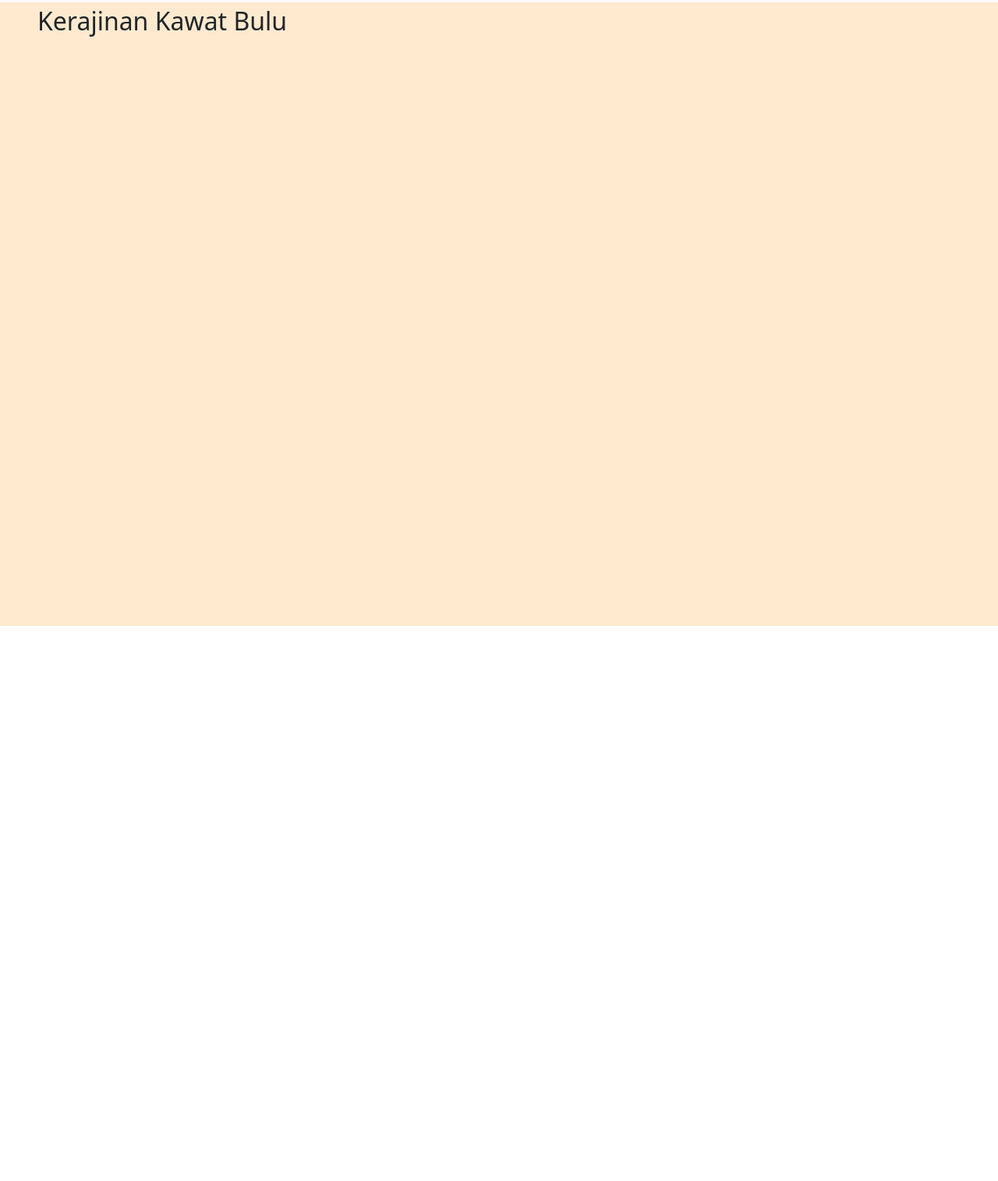
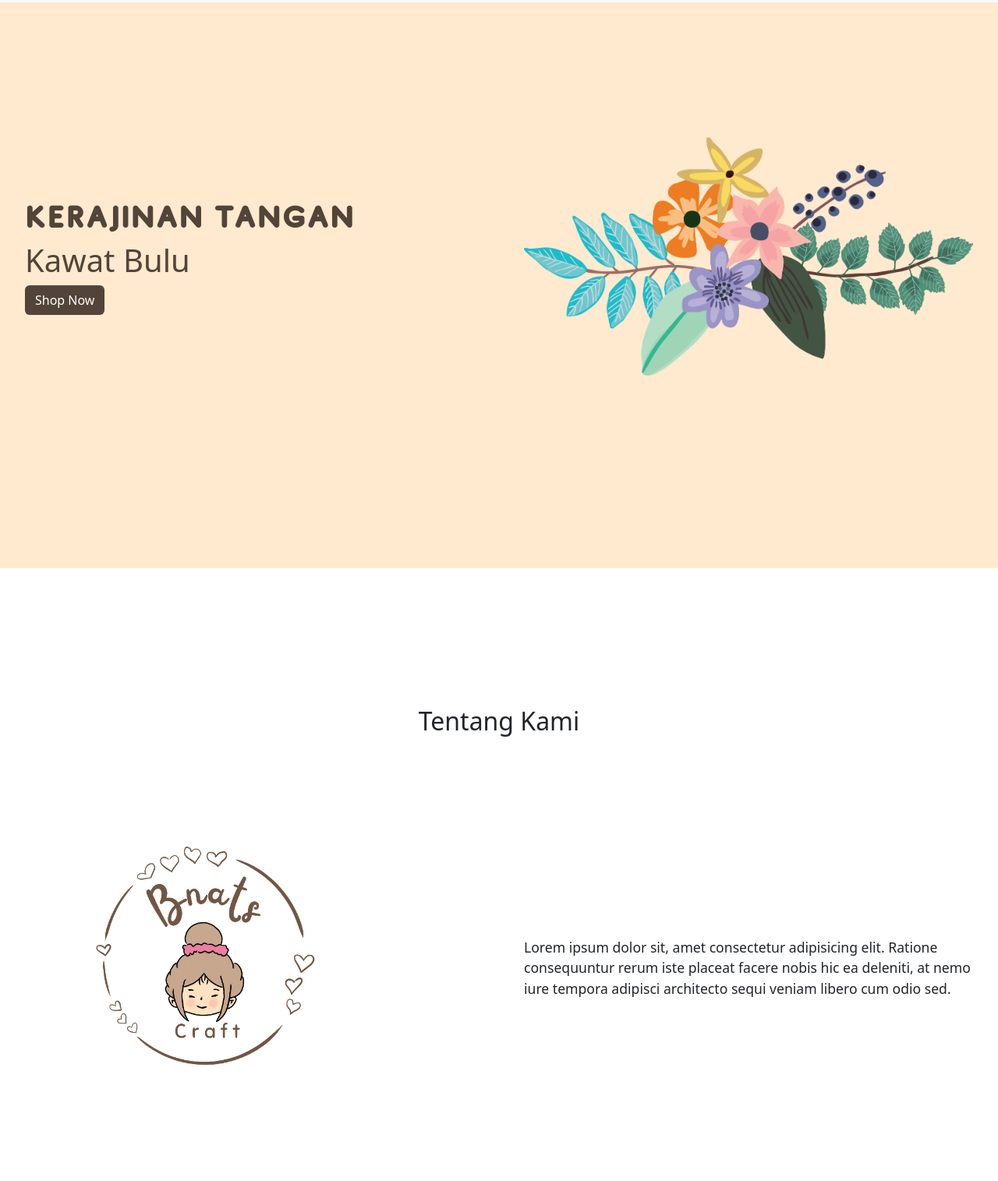
Before and after one commit to BryanTeven/BnatsCraft, a plain HTML site: page index.html in a window 1280 px wide. Shown: the part 71-1586 px from the top of the page at 78% size. Before the commit the page ends 874 px from the top, so only its background shows below. Drawn offline with nearby package versions, Linux system fonts and the light colour scheme; a web font is replaced by a local one.

Commit message:
Menambahkan header dan section about

```diff
--- a/index.html
+++ b/index.html
@@ -15,7 +15,7 @@
 
 <body>
 
-    <nav class="navbar navbar-expand-lg bg-body-tertiary sticky-top">
+    <nav class="navbar navbar-expand-lg bg-body-tertiary">
         <div class="container-fluid">
             <button class="navbar-toggler" type="button" data-bs-toggle="collapse" data-bs-target="#navbarNav"
                 aria-controls="navbarNav" aria-expanded="false" aria-label="Toggle navigation">
@@ -27,7 +27,7 @@
                         <a class="nav-link active" aria-current="page" href="#home">Home</a>
                     </li>
                     <li class="nav-item">
-                        <a class="nav-link" href="#">About</a>
+                        <a class="nav-link" href="#about">About</a>
                     </li>
                     <li class="nav-item">
                         <a class="nav-link" href="#">Contact</a>
@@ -55,9 +55,32 @@
             </div>
         </div>
     </nav>
-    <section id="home" class="home">
-        <p>Kerajinan Kawat Bulu</p>
+    <header id="home">
+        <div class="kiri">
+            <h1 class="bold">Kerajinan Tangan</h1>
+            <h1>Kawat Bulu</h1>
+            <a href="#" class="btn" role="button">Shop Now</a>
+        </div>
+        <div class="kanan">
+            <img src="img/img-header.png" alt="img">
+        </div>
+    </header>
+
+   <main>
+    <section id="about" class="about">
+        <h2>Tentang Kami</h2>
+        <div class="logo">
+            <img src="img/BC_Logo.png" alt="Logo">
+        </div>
+        <div class="deskripsi">
+            <p>Lorem ipsum dolor sit, amet consectetur adipisicing elit.
+                Ratione consequuntur rerum iste placeat facere nobis hic ea deleniti,
+                at nemo iure tempora adipisci architecto sequi veniam libero cum odio sed.</p>
+        </div>
+
     </section>
+
+   </main>
 
 
     <script src="https://cdn.jsdelivr.net/npm/bootstrap@5.3.3/dist/js/bootstrap.bundle.min.js"
--- a/style.css
+++ b/style.css
@@ -13,31 +13,103 @@
     src: url('font/Railey-PersonalUse.ttf');
 }
 
+html {
+    scroll-behavior: smooth;
+}
+
+
+nav,
+header,
+section,
+footer {
+    display: flex;
+    align-items: center;
+    justify-content: center;
+    flex-wrap: wrap;
+}
+
+
+
 body {
     font-family: "Sniglet", system-ui;
     font-size: 1.1rem;
     font-style: normal;
 }
 
+.navbar {
+    position: fixed;
+    z-index: 500;
+    width: 100%;
+}
+
+
 .navbar-brand {
     font-family: railey;
     font-size: 2rem;
+}
 
+header {
 
+    background-color: var(--color_1);
+    height: 100vh;
+}
+
+header img {
+    max-width: 100%;
+}
+
+header h1 {
+    color: #534439;
+}
+
+.bold {
+    font-family: studly;
+}
+
+header a {
+    color: white !important;
+    background-color: #534439 !important;
+}
+
+header a:hover {
+    color: white !important;
+    background-color: #7d6758 !important;
+}
+
+header,
+section {
+    padding-top: 80px;
+    padding-bottom: 80px;
+    margin-bottom: 80px;
+}
+
+section {
+    height: 100vh
+}
+
+header div.kiri,
+header div.kanan {
+    width: 50%;
+    padding: 2rem;
 }
 
 
 
-.home {
-    position: relative;
-    min-height: 100vh;
-    background-color: var(--color_1);
+.about h2 {
+    width: 100%;
+    text-align: center;
 }
 
-.home p {
-    font-size: 2rem;
-    margin-left: 3rem;
+.about img {
+    max-width: 80%;
 }
+
+.about div.logo,
+.about div.deskripsi {
+    width: 50%;
+    padding: 2rem;
+}
+
 
 
 
@@ -79,5 +151,12 @@ body {
         font-size: 70%;
     }
 
+    header div.kiri,
+    header div.kanan {
+        width: 80%;
+        padding: 2rem;
+        text-align: center;
+    }
+
 
 }
```
Also changed, not shown: img/BC_Logo.png (added), img/img-header.png (added).
